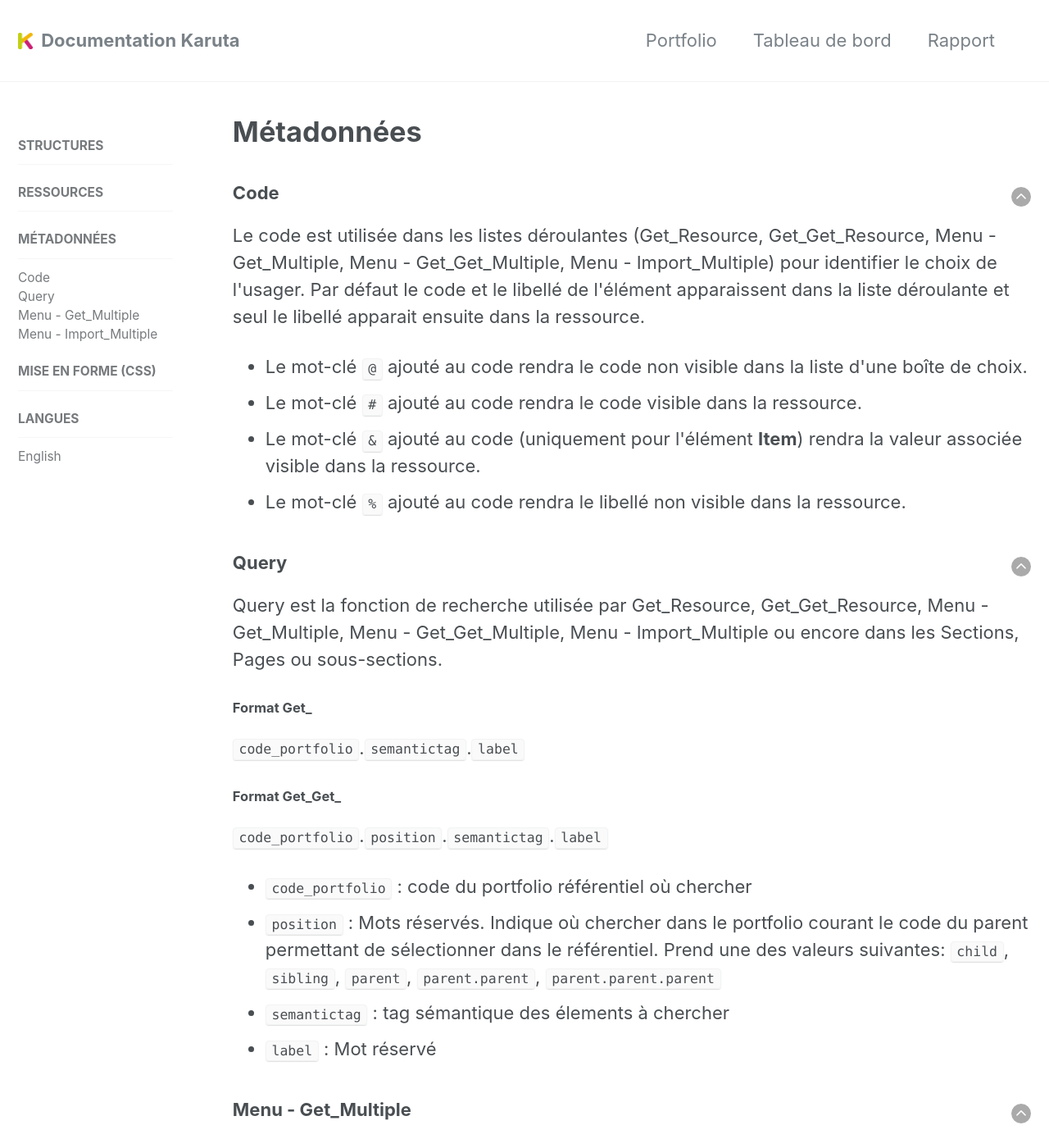
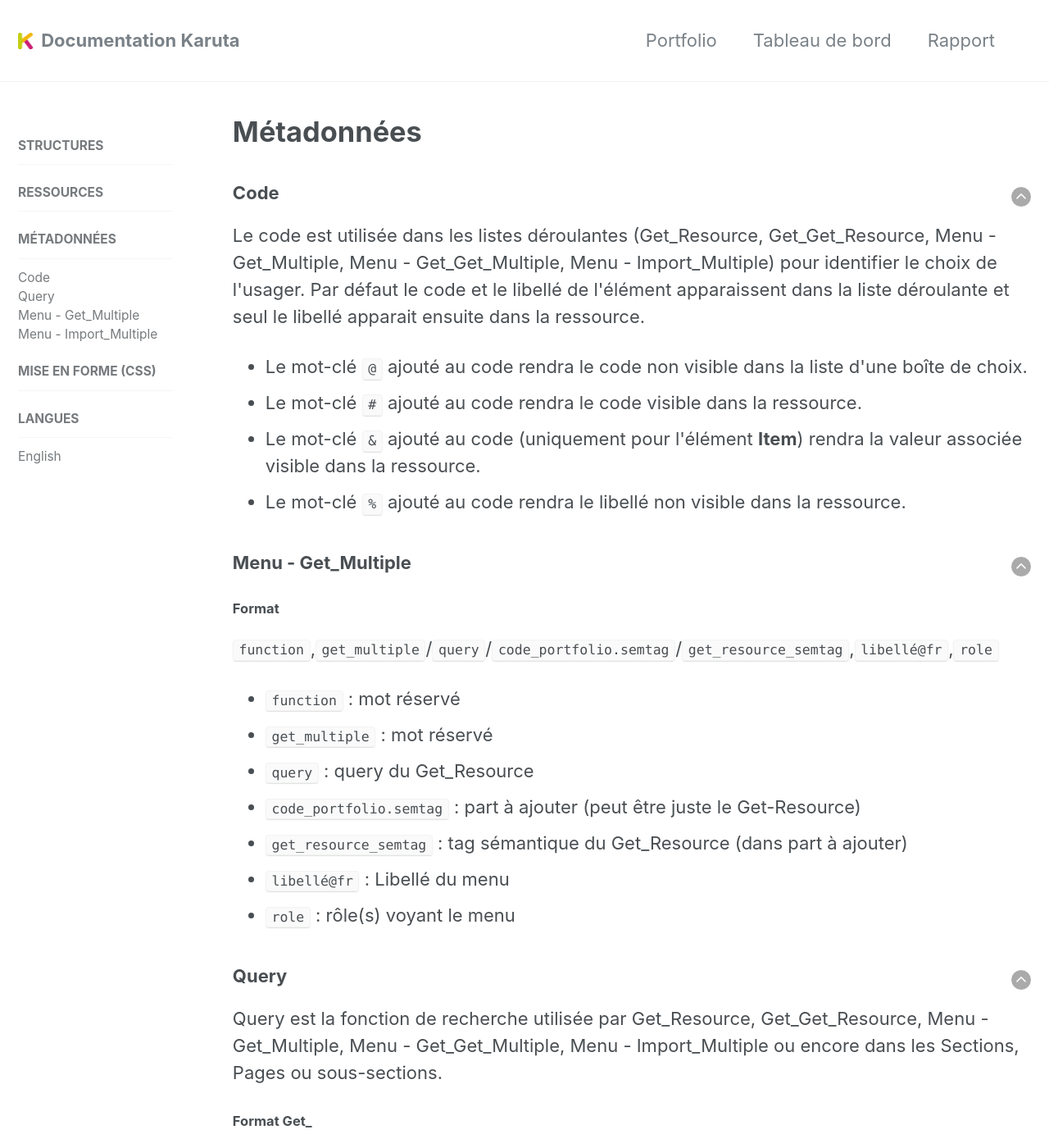
Before and after one commit to karutaproject/karuta-frontend-documentation, a Jekyll site: the page built from _pages/metadata_fr.html, in a window 1280 px wide and 1400 px high. Shown: the whole window at 82% size. Built offline with Jekyll 4.4.1, drawn with Linux system fonts in a browser that asks for light colours.

Commit message:
correction

```diff
--- a/_pages/metadata_fr.html
+++ b/_pages/metadata_fr.html
@@ -18,21 +18,6 @@ sidebar:
 	</ul>
 </article>
 
-<article>
-	<a style='float:right' href='#top'><img src='../assets/img/arrow-up.png'/></a>
-	<h3 id='query'>Query</h3>
-	<p>Query est la fonction de recherche utilisée par Get_Resource, Get_Get_Resource, Menu - Get_Multiple, Menu - Get_Get_Multiple, Menu - Import_Multiple ou encore dans les Sections, Pages ou sous-sections.</p>
-	<h4>Format Get_</h4>
-	<p><code>code_portfolio</code>.<code>semantictag</code>.<code>label</code></p>
-	<h4>Format Get_Get_</h4>
-	<p><code>code_portfolio</code>.<code>position</code>.<code>semantictag</code>.<code>label</code></p>
-	<ul>
-		<li><code>code_portfolio</code> : code du portfolio référentiel où chercher</li>
-		<li><code>position</code> : Mots réservés. Indique où chercher dans le portfolio courant le code du parent permettant de sélectionner dans le référentiel. Prend une des valeurs suivantes: <code>child</code>, <code>sibling</code>, <code>parent</code>, <code>parent.parent</code>, <code>parent.parent.parent</code> </li>
-		<li><code>semantictag</code> : tag sémantique des élements à chercher</li>
-		<li><code>label</code> : Mot réservé</li>
-	</ul>
-</article>
 
 <article>
 	<a style='float:right' href='#top'><img src='../assets/img/arrow-up.png'/></a>
```
